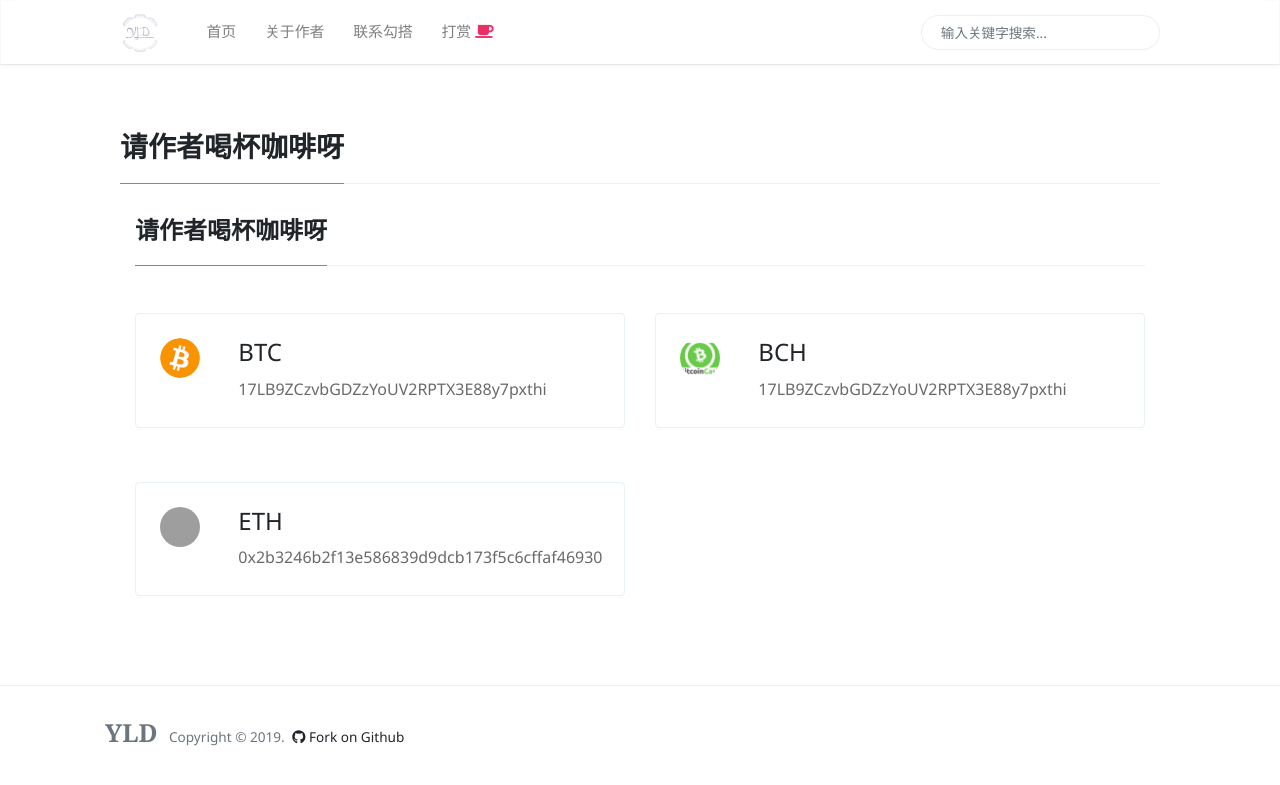
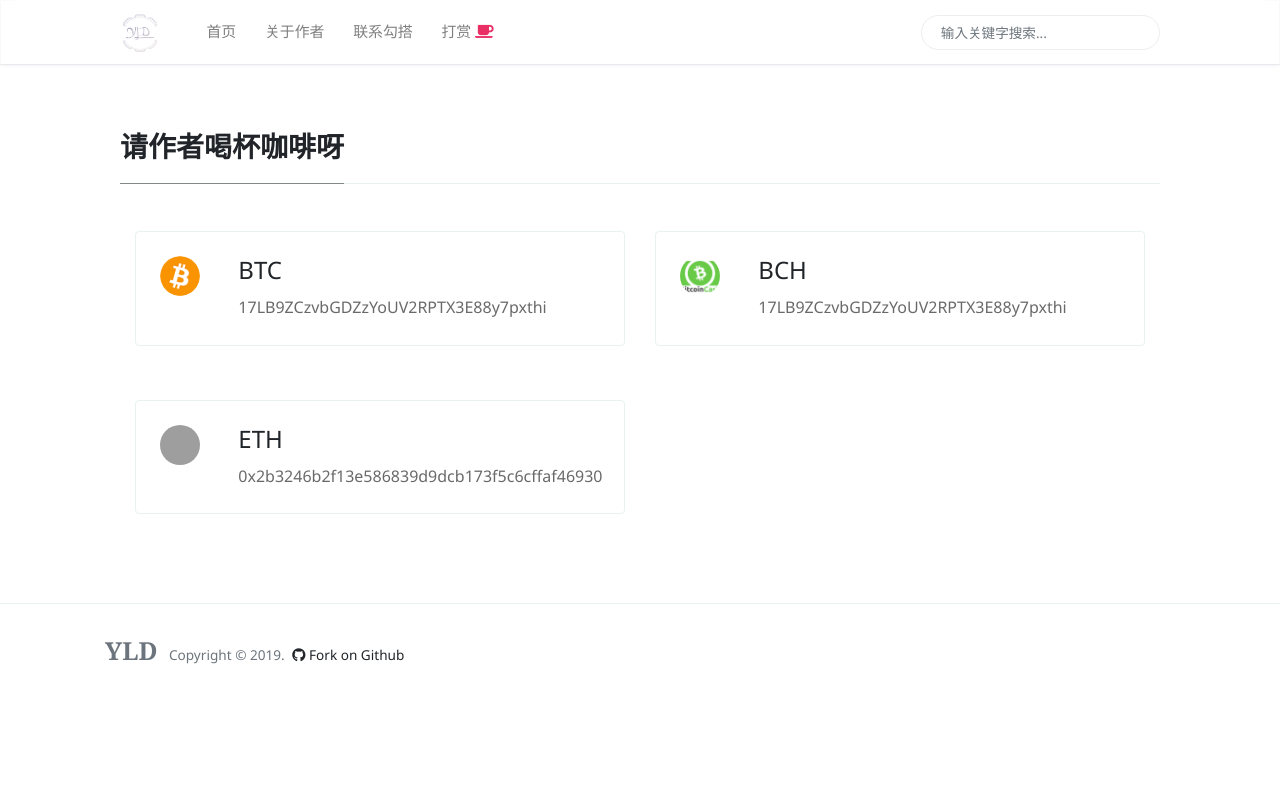
Before and after one commit to aiyld/yldblog, a Jekyll site: the page built from _pages/buy-me-a-coffee.md, in a window 1280 px wide. Shown: the top 785 px of the page. Built offline with Jekyll 4.4.1, drawn with Linux system fonts in a browser that asks for light colours; nearby versions of some CDN libraries; grey boxes are pictures that could not be loaded.

Commit message:
feat: Update title

```diff
--- a/_pages/buy-me-a-coffee.md
+++ b/_pages/buy-me-a-coffee.md
@@ -4,7 +4,6 @@
 ---
 
 <div class="container">
-<h4 class="font-weight-bold spanborder"><span>{{page.title}}</span></h4>
     <div class="row gap-y listrecent listrecent listauthor">
     {% for reward in site.rewards %}
         <div class="col-lg-6 mb-4">
```
